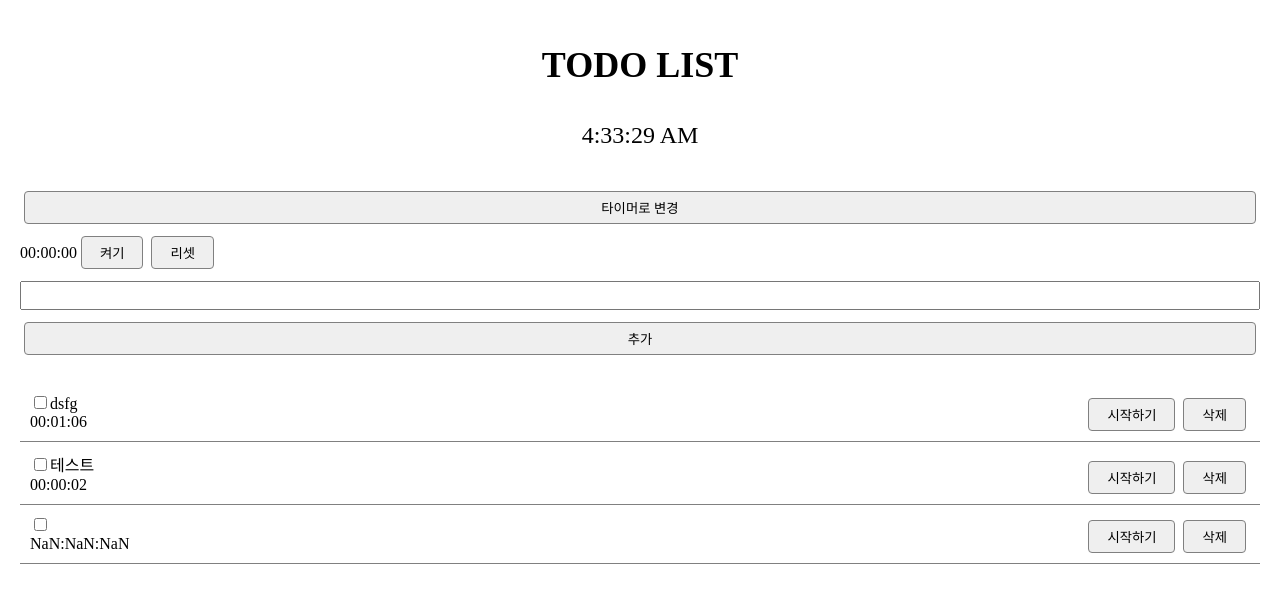
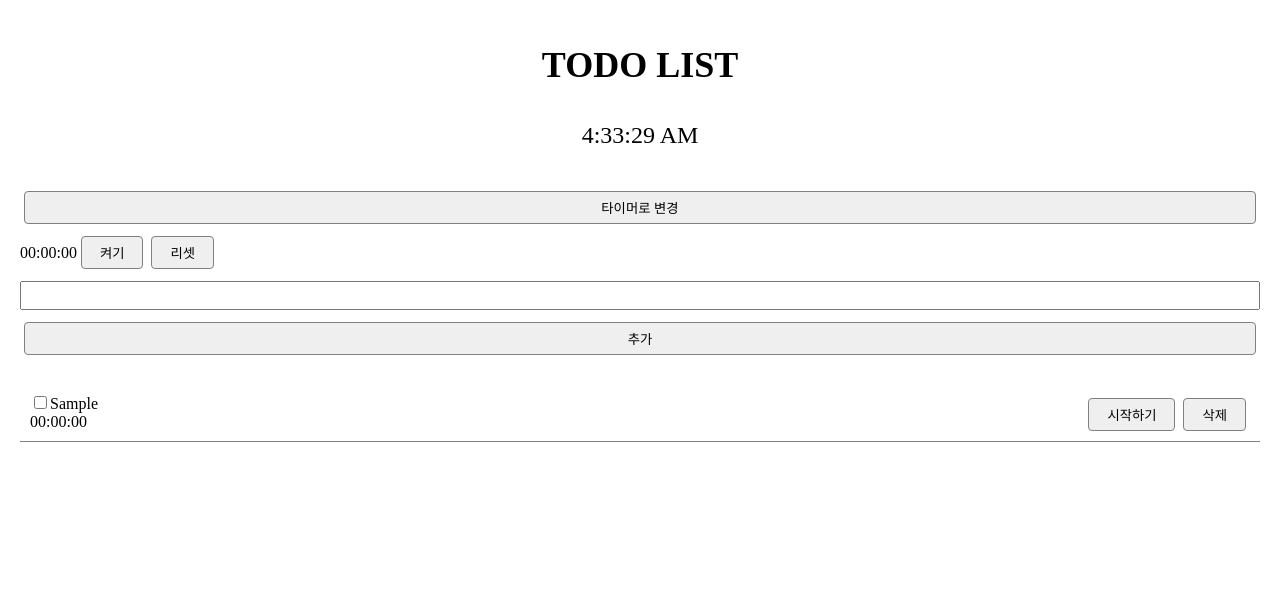
Before and after one commit to bottle-gwon/react-mini-project-todoApp, a React (Vite) app: page / in a window 1280 px wide. Both pictures are taken after typing "Sample" into the empty fields and a click on the button "추가". Shown: the top 592 px of the page. Built offline with nearby package versions, Linux system fonts and the light colour scheme; no server answers; data requests are answered from the project's data file.

Commit message:
✨ [advance] localStorage
로컬스토리지 연결

```diff
--- a/src/App.jsx
+++ b/src/App.jsx
@@ -1,4 +1,4 @@
-import { act, useEffect, useReducer, useRef, useState } from 'react'
+import { useEffect, useReducer, useRef, useState } from 'react'
 import './App.css'
 
 const STOARAGE = `http://localhost:3000/todo`;
@@ -24,23 +24,42 @@ const todoReducer = (state, action) => {
 
 
 function App() {
-  const [isLoading, data] = useFetch("http://localhost:3000/todo")
+  // const [isLoading, data] = useFetch("http://localhost:3000/todo")
+  const [data, setData] = useState([]);
+  // const [isLoading, data] = useState([])
   // const [todo, setTodo] = useState([]);
   const [todo, dispatch] = useReducer(todoReducer,[]);
   const [currentTodo, setCurrentTodo] = useState(null);
   const [time, setTime] = useState(0);
   const [isTimer, setIsTimer] = useState(false);
 
+
   useEffect(() =>{
 
     if(currentTodo){
-      fetch(`${STOARAGE}/${currentTodo}`, {
-        method: "PATCH",
-        body: JSON.stringify({ time : todo.find((el) => el.id === currentTodo)
-      .time + 1}),
-      })
-      .then(res => res.json())
-      .then(res => dispatch({type : "UPDATE_TODO", payload:{...res}}))
+
+      const todos = JSON.parse(window.localStorage.getItem("todos"));
+        if (todos){
+          const callTodo  = todos.find((el) =>
+            el.id === currentTodo
+          );
+          const newTodo = {...callTodo, time: callTodo.time +1}
+          console.log(newTodo);
+          const checkedTodo = todos.map((el) =>
+            el.id === newTodo.id ? newTodo : el
+          )
+
+          window.localStorage.setItem("todos", JSON.stringify(checkedTodo));
+          dispatch({type : "UPDATE_TODO", payload:{...newTodo}})
+        }
+
+      // fetch(`${STOARAGE}/${currentTodo}`, {
+      //   method: "PATCH",
+      //   body: JSON.stringify({ time : todo.find((el) => el.id === currentTodo)
+      // .time + 1}),
+      // })
+      // .then(res => res.json())
+      // .then(res => dispatch({type : "UPDATE_TODO", payload:{...res}}))
 
     }
   }, [time])
@@ -49,6 +68,10 @@ function App() {
     setTime(0);
   },[isTimer])
 
+  useEffect(()=>{
+    setData(JSON.parse(window.localStorage.getItem("todos"))||[])
+  } ,[])
+
   useEffect(() =>{
     if(todo){
       todo.map((el)=>{
@@ -56,7 +79,7 @@ function App() {
       })
     }
     if (data) {
-      console.log("work");
+      console.log(data);
       data.map((el)=>{
         dispatch({type: "ADD_TODO",
         payload:{...el}
@@ -64,7 +87,7 @@ function App() {
       }
     )
     };
-  }, [isLoading])
+  }, [data])
 
   return (
     <>
@@ -96,18 +119,15 @@ const TodoInput = ( {dispatch} ) =>{
   const inputRef = useRef(null);
   const addTodo = () =>{
     const newTodo={
+      id : new Date(),
       content: inputRef.current.value,
       time: 0,
       completed: false,
     };
-    fetch(STOARAGE,{
-      method: "POST",
-      body: JSON.stringify(newTodo),
-    })
-    .then(res => res.json())
-  //   .then((res) => setTodo((prev) => [...prev, res]
-  // ));
-    .then((res) => dispatch({type: "ADD_TODO", payload: {...res}}))
+    const todos = JSON.parse(window.localStorage.getItem("todos")) || [];
+
+    window.localStorage.setItem("todos", JSON.stringify([...todos, newTodo]));
+    dispatch({type: "ADD_TODO", payload: newTodo})
     inputRef.current.value = "";
   }
 
@@ -147,18 +167,19 @@ const Todo = ({todo, dispatch, currentTodo, setCurrentTodo}) =>{
       currentTodo === todo.id ? 'current':''}>
       <div>
         <input type="checkbox"
-        // checked={todo.completed}
+        checked={todo.completed}
         // checked={false}
         onChange={(check)=>{
           console.log(check.target.checked)
-
-           fetch(`${STOARAGE}/${todo.id}`, {
-            method: "PATCH",
-            body: JSON.stringify({ completed : !todo.completed}),
-            })
-          .then(res => res.json())
-          .then(res => dispatch({type : "UPDATE_TODO", payload:{...res}}))
-
+          const todos = JSON.parse(window.localStorage.getItem("todos"));
+          if (todos){
+            const newTodo = {...todo, completed: !todo.completed}
+            const checkedTodo = todos.map((el) =>
+              el.id === todo.id ? newTodo : el
+            )
+            window.localStorage.setItem("todos", JSON.stringify(checkedTodo));
+            dispatch({type : "UPDATE_TODO", payload:{...newTodo}})
+          }
         }}
         />
         {todo.content}
@@ -170,15 +191,12 @@ const Todo = ({todo, dispatch, currentTodo, setCurrentTodo}) =>{
         onClick={() => setCurrentTodo(todo.id)}
       >시작하기</button>
       <button onClick={ ()=>{
-        fetch(`${STOARAGE}/${todo.id}`,{
-          method: "DELETE",
-        })
-        .then(res => {
-          if(res.ok){
-            // setTodo(prev=>prev.filter(el=>el.id!==todo.id))
-            dispatch({type: "DELETE_TODO", payload:{id:todo.id}})
-          }
-        })
+        const todos = JSON.parse(window.localStorage.getItem("todos"));
+        if(todos){
+          const newTodo  = todos.filter(el => el.id !== todo.id);
+          window.localStorage.setItem("todos", JSON.stringify(newTodo));
+          dispatch({type: "DELETE_TODO", payload:{id:todo.id}})
+        }
       }}>삭제</button>
       </div>
     </li>
```
